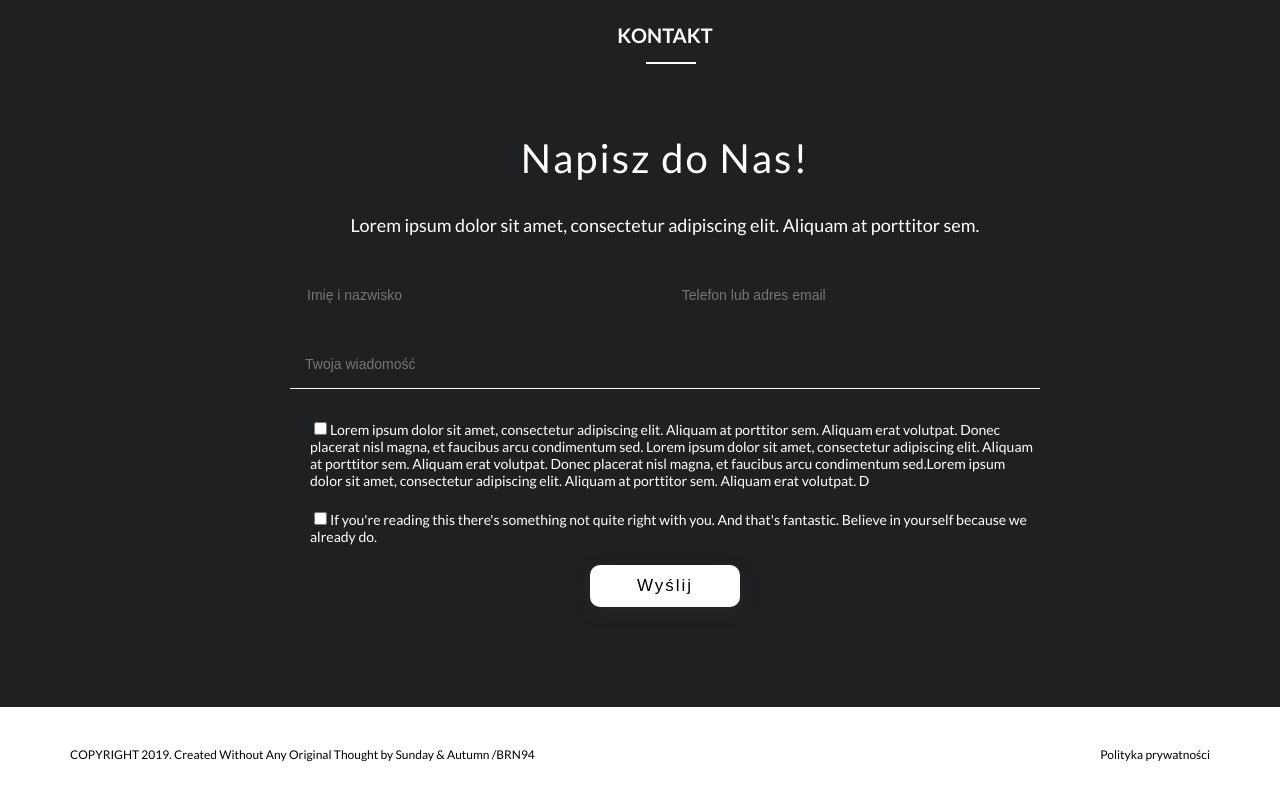
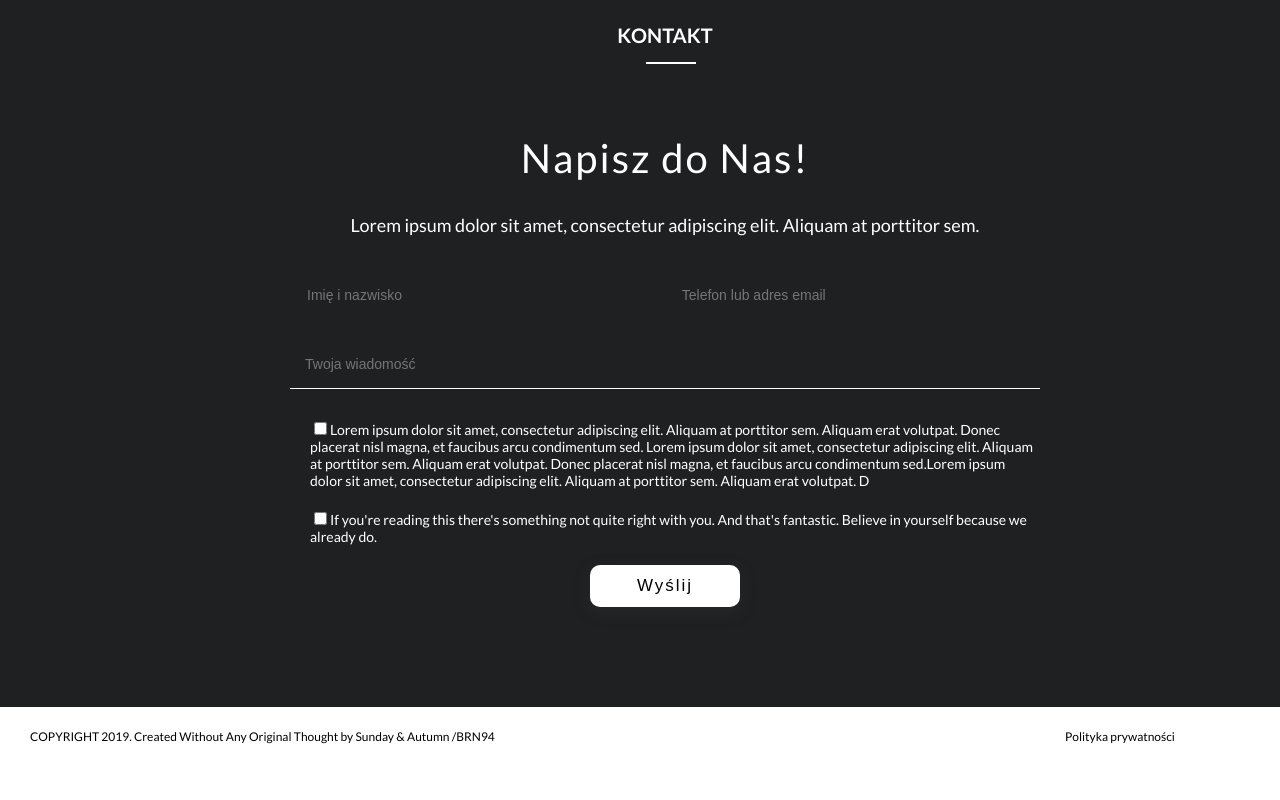
Before and after one commit to BRN94/to-and-friends, a website: page index.html in a window 1280 px wide. Shown: the part 4242-5042 px from the top of the page. After the commit the page ends 5017 px from the top, so only its background shows below. Drawn offline with nearby package versions, Linux system fonts and the light colour scheme.

Commit message:
update footer

```diff
--- a/index.html
+++ b/index.html
@@ -243,7 +243,7 @@
                     </div>
                 </div>
                 <div class="o-col o-col--lg25 ">
-                    <div class="o-container u-text-right t-site-policy">
+                    <div class="o-container t-site-policy">
                         <a href="#">Polityka prywatności</a>
                     </div>
                 </div>
--- a/prod-assets/style.css
+++ b/prod-assets/style.css
@@ -541,10 +541,25 @@ a {
     padding-left: 20px; }
 
 .t-site-footer {
-  padding: 40px;
-  font-size: 0.75rem; }
+  padding: 10px;
+  font-size: 0.75rem;
+  display: block;
+  text-align: center;
+  justify-content: center; }
+  @media (min-width: 1200px) {
+    .t-site-footer {
+      display: inline;
+      margin-top: 40px; } }
+  .t-site-footer__copy {
+    text-align: center; }
+    @media (min-width: 1200px) {
+      .t-site-footer__copy {
+        text-align: left; } }
   .t-site-footer__policy {
-    text-align: right; }
+    text-align: center; }
+    @media (min-width: 1200px) {
+      .t-site-footer__policy {
+        text-align: right; } }
 
 .u-text-center {
   text-align: center; }
```
